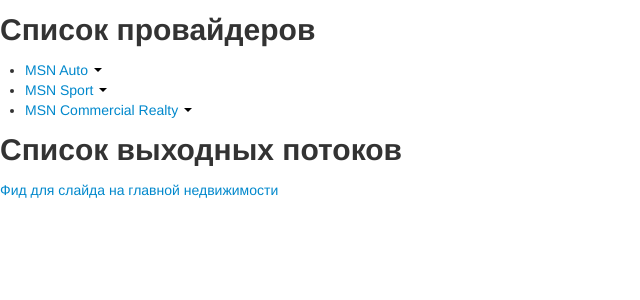
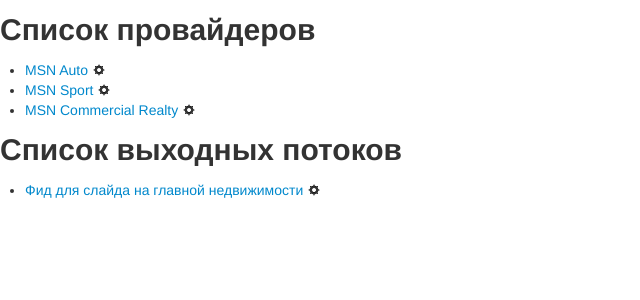
Before and after one commit to alex-maximumweb/msnrealty, a PHP site: page / in a window 1280 px wide. Shown: the top 300 px of the page, without its empty margins (0-640 px from the left). Run offline with PHP 8.4, Linux system fonts and the light colour scheme; data comes from the database, SQL or seed files in the repository.

Commit message:
minor interface changes

```diff
--- a/index.php
+++ b/index.php
@@ -10,8 +10,8 @@
 		echo
 		"<li class=\"dropdown\">
 			<a href=\"/providers.php?providerid=".$row['provider_id']."\">
-				".$row['provider_name']."</a> <a href=\"#\" class=\"dropdown-toggle\" data-toggle=\"dropdown\"> <b class=\"caret\"></b></a>
-			</a>
+				".$row['provider_name']."
+			</a> <a href=\"#\" class=\"dropdown-toggle\" data-toggle=\"dropdown\"><i class=\"icon-cog\"></i></a>
 			<ul class=\"dropdown-menu\">
 				<li><a href=\"#test_modal\" data-toggle=\"modal\">Удалить</a></li>
 				<li><a href=\"#\">Переименовать</a></li>
@@ -22,9 +22,20 @@
 
 	$sql = mysql_query("SELECT * FROM `export_feeds`");
 	echo "<h2>Список выходных потоков</h2>";
+	echo "<ul>";
 	while( $row = mysql_fetch_array($sql, MYSQL_ASSOC)) {
-		echo "<a href=\"/viewfeed.php?feedid=".$row['exportfeed_id']."\">".$row['exportfeed_name']."</a><br/>";
+		echo "
+		<li class=\"dropdown\">
+			<a href=\"/viewfeed.php?feedid=".$row['exportfeed_id']."\">
+				".$row['exportfeed_name']."</a> <a href=\"#\" class=\"dropdown-toggle\" data-toggle=\"dropdown\"><i class=\"icon-cog\"></i></a>
+			<ul class=\"dropdown-menu\">
+				<li><a href=\"#text_view\" /><i class=\"icon-list\"></i> Посмотреть как таблица</a></li>
+				<li><a href=\"#text_view\" /><i class=\"icon-file\"></i> Посмотреть как XML</a></li>
+			</ul>
+		</li>
+		";
 	}
+	echo "</ul>";
 
 	mysql_close();
 ?>
```
